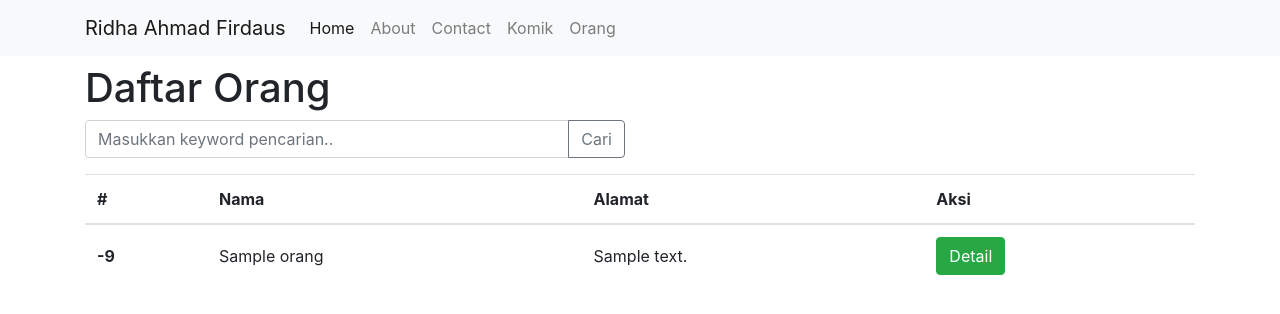
After one commit to RidhaAF/rekweb2020_183040083_ci4app, a CodeIgniter 4 app: template app/Views/orang/index.php in a window 1280 px wide. The commit adds this page. Shown: the top 314 px of the page. Run offline with PHP 8.4 and a stand-in for CodeIgniter, Linux system fonts and the light colour scheme; the template is opened without the code that fills it: most values are stand-ins (such as "Sample title", 1, 10 or a date in 2020); data that the repository does not hold is empty; some libraries are stand-ins or nearby versions.

Commit message:
Video #14 | Pagination & Searching

```diff
--- a/app/Config/Pager.php
+++ b/app/Config/Pager.php
@@ -1,4 +1,6 @@
-<?php namespace Config;
+<?php
+
+namespace Config;
 
 use CodeIgniter\Config\BaseConfig;
 
@@ -21,6 +23,7 @@ class Pager extends BaseConfig
 		'default_full'   => 'CodeIgniter\Pager\Views\default_full',
 		'default_simple' => 'CodeIgniter\Pager\Views\default_simple',
 		'default_head'   => 'CodeIgniter\Pager\Views\default_head',
+		'orang_pagination' => 'App\Views\Pagers\orang_pagination'
 	];
 
 	/*
--- a/app/Views/layout/navbar.php
+++ b/app/Views/layout/navbar.php
@@ -10,6 +10,7 @@
                 <a class="nav-link" href="/pages/about">About</a>
                 <a class="nav-link" href="/pages/contact">Contact</a>
                 <a class="nav-link" href="/komik">Komik</a>
+                <a class="nav-link" href="/orang">Orang</a>
             </div>
         </div>
     </div>
--- /dev/null
+++ b/app/Views/orang/index.php
@@ -0,0 +1,45 @@
+<?= $this->extend('layout/template'); ?>
+
+<?= $this->section('content'); ?>
+<div class="container">
+    <div class="row">
+        <div class="col-6">
+            <h1 class="mt-2">Daftar Orang</h1>
+            <form action="" method="POST">
+                <div class="input-group mb-3">
+                    <input type="text" class="form-control" placeholder="Masukkan keyword pencarian.." name="keyword">
+                    <div class="input-group-append">
+                        <button class="btn btn-outline-secondary" type="submit" name="submit">Cari</button>
+                    </div>
+                </div>
+            </form>
+        </div>
+    </div>
+    <div class="row">
+        <div class="col">
+            <table class="table">
+                <thead>
+                    <tr>
+                        <th scope="col">#</th>
+                        <th scope="col">Nama</th>
+                        <th scope="col">Alamat</th>
+                        <th scope="col">Aksi</th>
+                    </tr>
+                </thead>
+                <tbody>
+                    <?php $i = 1 + (10 * ($currentPage - 1)); ?>
+                    <?php foreach ($orang as $o) : ?>
+                        <tr>
+                            <th scope="row"><?= $i++; ?></th>
+                            <td><?= $o['nama']; ?></td>
+                            <td><?= $o['alamat']; ?></td>
+                            <td><a href="" class="btn btn-success">Detail</a></td>
+                        </tr>
+                    <?php endforeach; ?>
+                </tbody>
+            </table>
+            <?= $pager->links('orang', 'orang_pagination'); ?>
+        </div>
+    </div>
+</div>
+<?= $this->endSection(); ?>
```
Also changed, not shown: app/Controllers/Orang.php (added, +39 -0 lines), app/Models/OrangModel.php (added, +21 -0 lines), app/Views/pagers/orang_pagination.php (added, +39 -0 lines).
